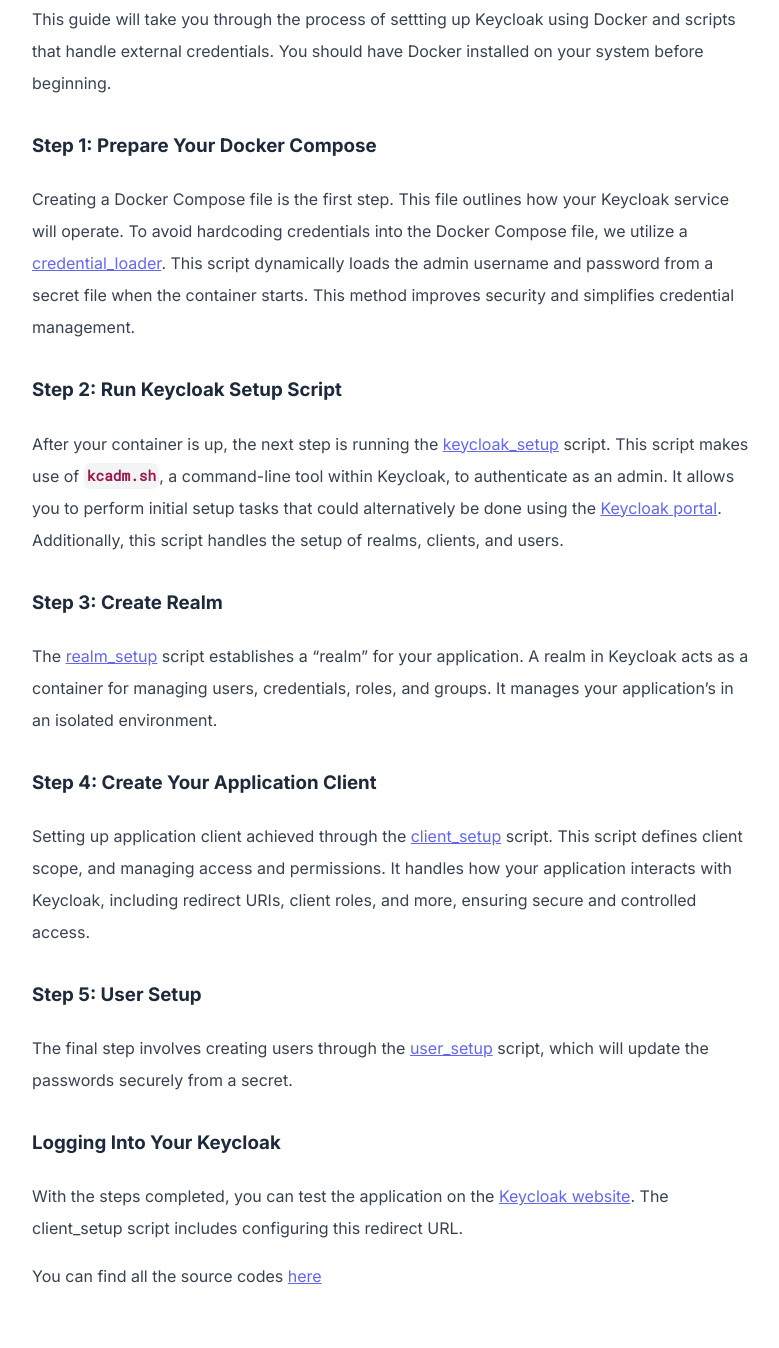
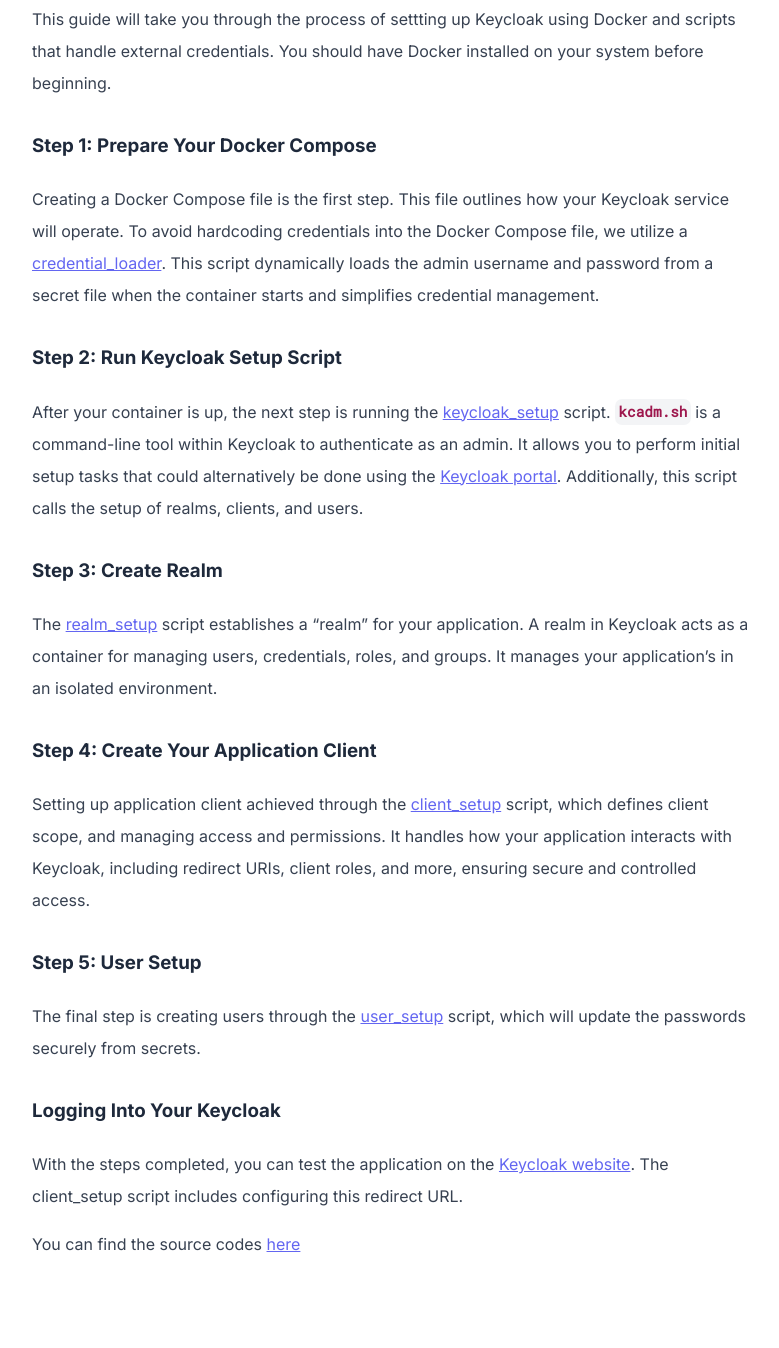
Before and after one commit to SonQBChau/sonqbchau.github.io, an Astro site: page /posts/install-keycloak in a window 1280 px wide. Shown: the part 252-1600 px from the top of the page, without its empty margins (248-1027 px from the left). Built offline with nearby package versions, Linux system fonts and the light colour scheme; Astro itself is replaced by a stand-in of ours.

Commit message:
Update install-keycloak.md

```diff
--- a/src/pages/posts/install-keycloak.md
+++ b/src/pages/posts/install-keycloak.md
@@ -9,11 +9,11 @@
 
 ### Step 1: Prepare Your Docker Compose
 
-Creating a Docker Compose file is the first step. This file outlines how your Keycloak service will operate. To avoid hardcoding credentials into the Docker Compose file, we utilize a [credential_loader](https://github.com/SonQBChau/keycloak-setup/blob/main/src/scripts/credential_loader.sh). This script dynamically loads the admin username and password from a secret file when the container starts. This method improves security and simplifies credential management.
+Creating a Docker Compose file is the first step. This file outlines how your Keycloak service will operate. To avoid hardcoding credentials into the Docker Compose file, we utilize a [credential_loader](https://github.com/SonQBChau/keycloak-setup/blob/main/src/scripts/credential_loader.sh). This script dynamically loads the admin username and password from a secret file when the container starts and simplifies credential management.
 
 ### Step 2: Run Keycloak Setup Script
 
-After your container is up, the next step is running the [keycloak_setup](https://github.com/SonQBChau/keycloak-setup/blob/main/src/scripts/keycloak_setup.sh) script. This script makes use of `kcadm.sh`, a command-line tool within Keycloak, to authenticate as an admin. It allows you to perform initial setup tasks that could alternatively be done using the [Keycloak portal](https://www.keycloak.org/getting-started/getting-started-docker). Additionally, this script handles the setup of realms, clients, and users.
+After your container is up, the next step is running the [keycloak_setup](https://github.com/SonQBChau/keycloak-setup/blob/main/src/scripts/keycloak_setup.sh) script. `kcadm.sh` is a command-line tool within Keycloak to authenticate as an admin. It allows you to perform initial setup tasks that could alternatively be done using the [Keycloak portal](https://www.keycloak.org/getting-started/getting-started-docker). Additionally, this script calls the setup of realms, clients, and users.
 
 ### Step 3: Create Realm
 
@@ -21,14 +21,14 @@
 
 ### Step 4: Create Your Application Client
 
-Setting up application client achieved through the [client_setup](https://github.com/SonQBChau/keycloak-setup/blob/main/src/scripts/client_setup.sh) script. This script defines client scope, and managing access and permissions. It handles how your application interacts with Keycloak, including redirect URIs, client roles, and more, ensuring secure and controlled access.
+Setting up application client achieved through the [client_setup](https://github.com/SonQBChau/keycloak-setup/blob/main/src/scripts/client_setup.sh) script, which defines client scope, and managing access and permissions. It handles how your application interacts with Keycloak, including redirect URIs, client roles, and more, ensuring secure and controlled access.
 
 ### Step 5: User Setup
 
-The final step involves creating users through the [user_setup](https://github.com/SonQBChau/keycloak-setup/blob/main/src/scripts/client_setup.sh) script, which will update the passwords securely from a secret.
+The final step is creating users through the [user_setup](https://github.com/SonQBChau/keycloak-setup/blob/main/src/scripts/client_setup.sh) script, which will update the passwords securely from secrets.
 
 ### Logging Into Your Keycloak
 
 With the steps completed, you can test the application on the [Keycloak website](https://www.keycloak.org/app/). The client_setup script includes configuring this redirect URL.
 
-You can find all the source codes [here](https://github.com/SonQBChau/keycloak-setup)
+You can find the source codes [here](https://github.com/SonQBChau/keycloak-setup)
```
